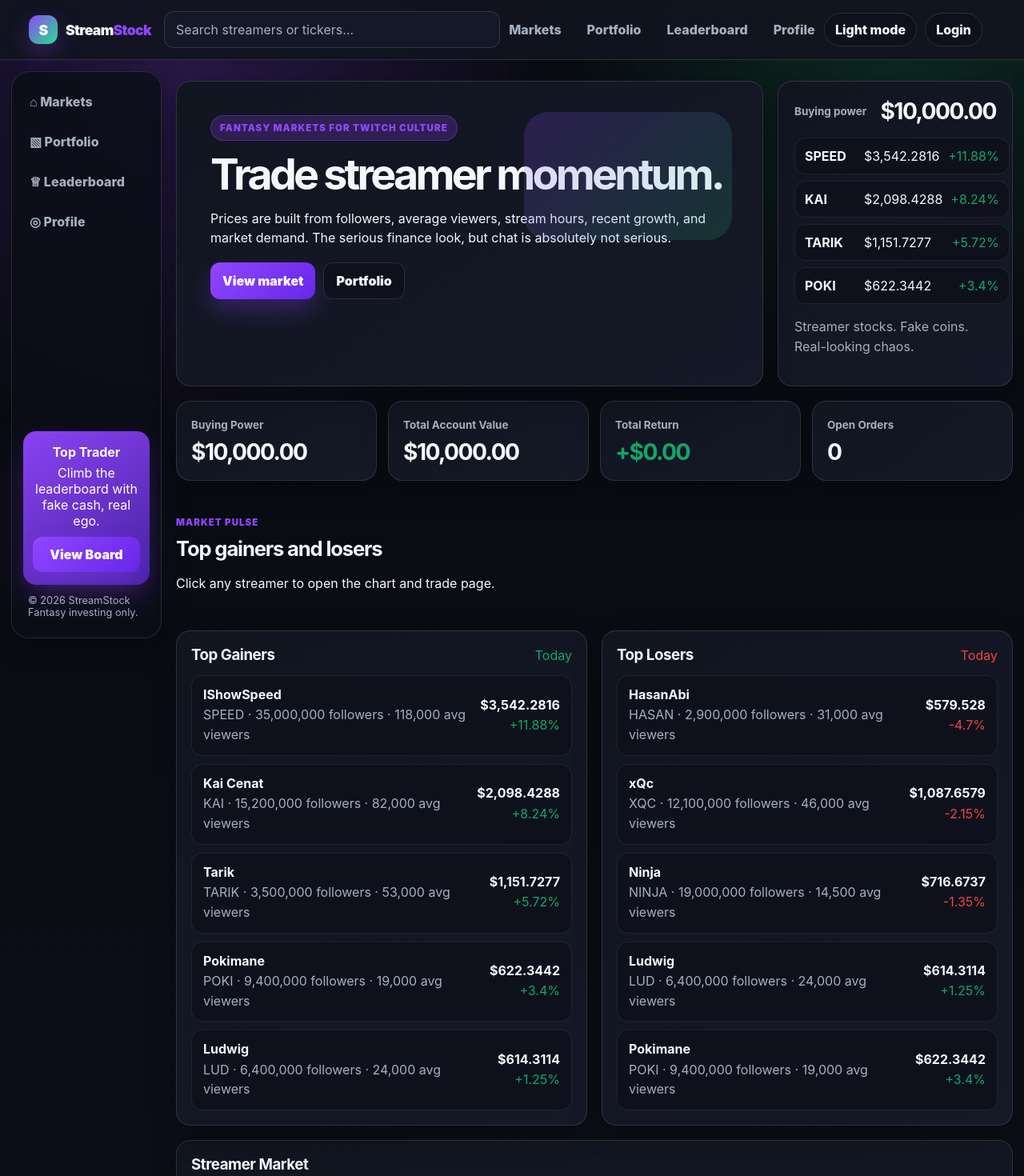
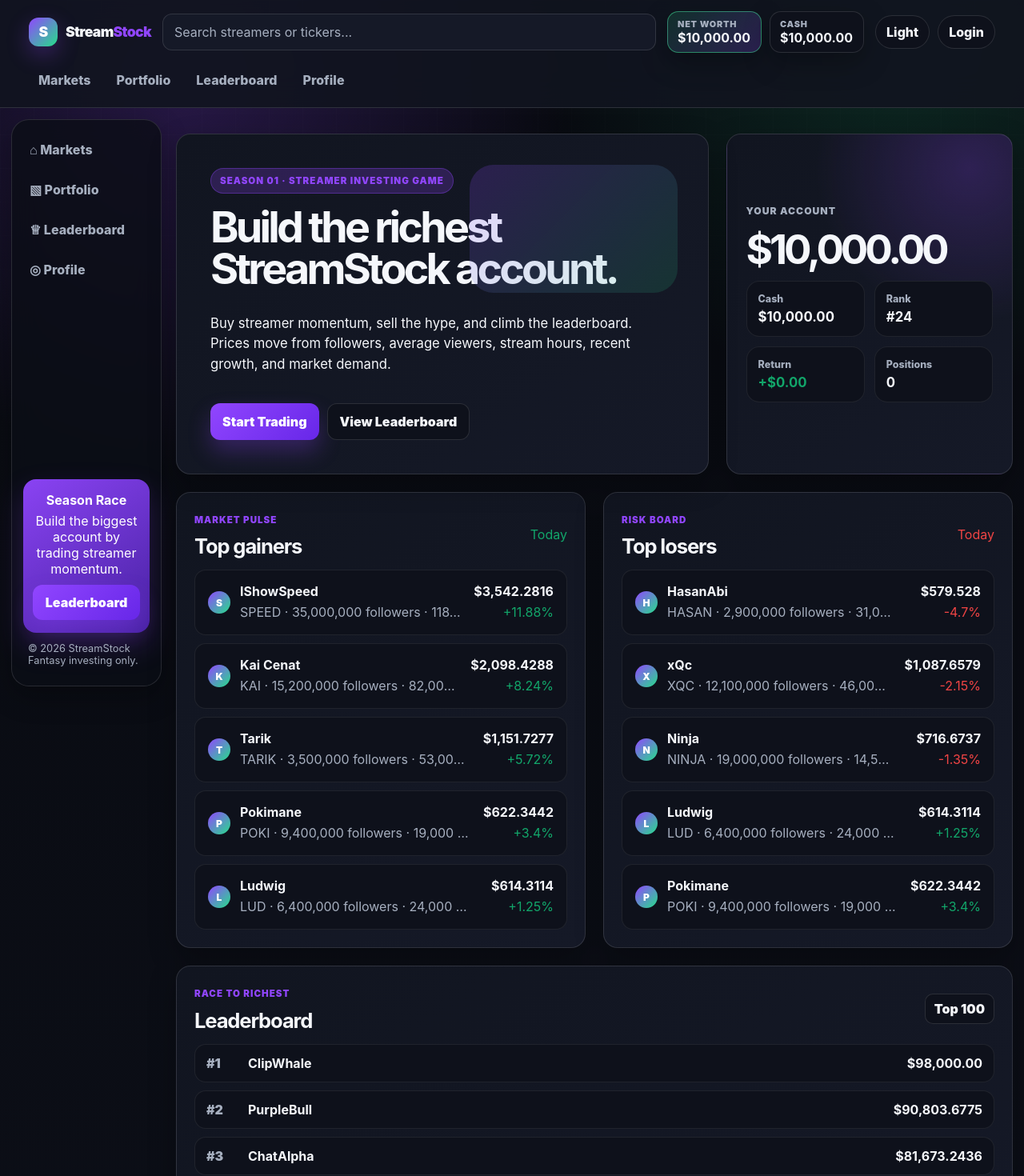
Before and after one commit to iamwyan/streamstock, a Next.js app: page / in a window 1280 px wide. Shown: the top 1470 px of the page at 80% size. Built offline with nearby package versions, Linux system fonts and the light colour scheme.

Commit message:
new update

```diff
--- a/app/globals.css
+++ b/app/globals.css
@@ -469,3 +469,156 @@ input::placeholder { color: var(--muted); }
   .movers-header span:nth-child(3), .mover-row > span:last-child { display:none; }
   .account-tabs a { padding: 14px 13px 11px; }
 }
+
+/* v13 game-first spacing + always-visible money */
+.site-header {
+  grid-template-columns: auto minmax(220px, 380px) minmax(260px, 1fr) auto auto;
+  gap: 14px;
+}
+.money-dock {
+  display: flex;
+  align-items: center;
+  justify-content: flex-end;
+  gap: 10px;
+  min-width: 0;
+}
+.money-chip {
+  min-width: 118px;
+  padding: 8px 12px;
+  border-radius: 14px;
+  border: 1px solid var(--line);
+  background: var(--bg-soft);
+  box-shadow: var(--shadow-soft);
+  display: grid;
+  gap: 2px;
+}
+.money-chip span {
+  color: var(--muted);
+  font-size: .68rem;
+  font-weight: 900;
+  text-transform: uppercase;
+  letter-spacing: .07em;
+}
+.money-chip strong {
+  color: var(--text);
+  font-size: 1rem;
+  line-height: 1.1;
+  white-space: nowrap;
+}
+.money-chip.primary-money {
+  border-color: color-mix(in srgb, var(--broker) 44%, var(--line));
+  background: linear-gradient(135deg, var(--broker-soft), var(--purple-soft));
+}
+.game-hero {
+  display: grid;
+  grid-template-columns: minmax(0, 1.3fr) minmax(320px, .7fr);
+  gap: 22px;
+  margin: 18px 0 22px;
+  align-items: stretch;
+}
+.game-copy {
+  min-height: 270px;
+  display: flex;
+  flex-direction: column;
+  justify-content: center;
+}
+.game-score-card {
+  padding: 24px;
+  display: grid;
+  align-content: center;
+  gap: 16px;
+  background:
+    radial-gradient(circle at 85% 10%, var(--purple-soft), transparent 12rem),
+    linear-gradient(145deg, var(--card), var(--card-2));
+}
+.score-label {
+  color: var(--muted);
+  font-weight: 900;
+  text-transform: uppercase;
+  letter-spacing: .08em;
+  font-size: .76rem;
+}
+.score-money {
+  font-size: clamp(2.4rem, 4vw, 4.4rem);
+  letter-spacing: -.08em;
+  line-height: .95;
+}
+.score-grid {
+  display: grid;
+  grid-template-columns: repeat(2, minmax(0,1fr));
+  gap: 12px;
+}
+.score-grid div {
+  padding: 14px;
+  border: 1px solid var(--line-soft);
+  background: var(--bg-soft);
+  border-radius: 16px;
+  min-width: 0;
+}
+.score-grid span {
+  display: block;
+  color: var(--muted);
+  font-size: .78rem;
+  font-weight: 850;
+  margin-bottom: 5px;
+}
+.score-grid b { font-size: 1.05rem; word-break: break-word; }
+.dashboard-grid {
+  display: grid;
+  grid-template-columns: minmax(0,1fr) minmax(0,1fr) minmax(300px,.72fr);
+  gap: 22px;
+  align-items: start;
+}
+.board-card, .leaderboard-mini, .market-board { padding: 22px; }
+.roomy-head { margin-bottom: 18px; }
+.roomy-row { padding: 16px; }
+.ticker-name {
+  min-width: 0;
+  display: flex;
+  align-items: center;
+  gap: 12px;
+}
+.ticker-name > div { min-width: 0; }
+.ticker-name p { overflow: hidden; text-overflow: ellipsis; white-space: nowrap; }
+.price-stack { text-align: right; min-width: 92px; }
+.leader-mini-list { display: grid; gap: 10px; margin-top: 14px; }
+.leader-mini-row {
+  display: grid;
+  grid-template-columns: 42px minmax(0,1fr) auto;
+  gap: 10px;
+  align-items: center;
+  padding: 13px 14px;
+  border-radius: 14px;
+  background: var(--bg-soft);
+  border: 1px solid var(--line-soft);
+}
+.leader-mini-row span { color: var(--muted); font-weight: 900; }
+.leader-mini-row strong { min-width: 0; overflow: hidden; text-overflow: ellipsis; white-space: nowrap; }
+.leader-mini-row b { white-space: nowrap; }
+.leader-mini-row.you {
+  border-color: color-mix(in srgb, var(--accent) 45%, var(--line));
+  background: linear-gradient(90deg, var(--purple-soft), var(--bg-soft));
+}
+.market-board .search { max-width: 360px; }
+@media (max-width: 1280px) {
+  .site-header { grid-template-columns: auto minmax(220px, 1fr) auto auto; }
+  .desktop-nav { order: 3; grid-column: 1 / -1; justify-content: flex-start; }
+  .money-dock { justify-content: flex-end; }
+  .dashboard-grid { grid-template-columns: 1fr 1fr; }
+  .leaderboard-mini { grid-column: 1 / -1; }
+}
+@media (max-width: 920px) {
+  .game-hero, .dashboard-grid { grid-template-columns: 1fr; }
+  .money-dock { order: 2; width: 100%; justify-content: stretch; }
+  .money-chip { flex: 1; min-width: 0; }
+  .header-actions { order: 1; }
+  .desktop-nav { order: 4; }
+}
+@media (max-width: 760px) {
+  .site-header { position: sticky; top: 0; }
+  .money-chip span { font-size: .62rem; }
+  .money-chip strong { font-size: .92rem; }
+  .score-grid { grid-template-columns: 1fr 1fr; }
+  .price-stack { text-align: left; }
+  .market-board .search { max-width: 100%; }
+}
--- a/app/page.tsx
+++ b/app/page.tsx
@@ -1,8 +1,10 @@
 "use client";
 import Link from "next/link";
-import { useState } from "react";
+import { useMemo, useState } from "react";
 import { useStreamStock } from "@/lib/useStreamStock";
 import { compact, money, priceFor } from "@/lib/market";
+
+const rivalNames = ["ClipWhale", "PurpleBull", "ChatAlpha", "CandleGoblin", "HypeCycle", "DipBuyer"];
 
 export default function HomePage() {
   const app = useStreamStock();
@@ -10,11 +12,50 @@ export default function HomePage() {
   const gainers = [...app.state.streamers].sort((a,b)=>b.dayChange-a.dayChange).slice(0,5);
   const losers = [...app.state.streamers].sort((a,b)=>a.dayChange-b.dayChange).slice(0,5);
   const filtered = app.state.streamers.filter(s => `${s.name} ${s.ticker}`.toLowerCase().includes(q.toLowerCase()));
-  const Row = ({s}:{s:any}) => <Link className="market-row clickable-row" href={`/streamer/${s.ticker}`}><div><strong>{s.name}</strong><p className="muted">{s.ticker} · {compact(s.followers)} followers · {compact(s.avgViewers)} avg viewers</p></div><div style={{textAlign:"right"}}><strong>{money(priceFor(s))}</strong><p className={s.dayChange>=0?"gain":"loss"}>{s.dayChange>=0?"+":""}{s.dayChange}%</p></div></Link>;
+  const leaderboard = useMemo(()=>[
+    { name: app.state.username, value: app.accountValue, tag: "You" },
+    ...rivalNames.map((name,i)=>({ name, value: 98000 - i * 9300 + Math.sin(i) * 2500, tag: i === 0 ? "Leader" : "Rival" }))
+  ].sort((a,b)=>b.value-a.value).slice(0,6), [app.state.username, app.accountValue]);
+  const yourRank = leaderboard.findIndex(u=>u.name===app.state.username) + 1 || 24;
+
+  const Row = ({s}:{s:any}) => <Link className="market-row clickable-row roomy-row" href={`/streamer/${s.ticker}`}>
+    <div className="ticker-name"><span className="avatar-dot">{s.ticker.slice(0,1)}</span><div><strong>{s.name}</strong><p className="muted">{s.ticker} · {compact(s.followers)} followers · {compact(s.avgViewers)} avg viewers</p></div></div>
+    <div className="price-stack"><strong>{money(priceFor(s))}</strong><p className={s.dayChange>=0?"gain":"loss"}>{s.dayChange>=0?"+":""}{s.dayChange}%</p></div>
+  </Link>;
+
   return <>
-    <section className="hero compact-hero"><div className="hero-copy"><div className="pill">Fantasy markets for Twitch culture</div><h1>Trade streamer momentum.</h1><p>Prices are built from followers, average viewers, stream hours, recent growth, and market demand. The serious finance look, but chat is absolutely not serious.</p><div className="hero-actions"><Link className="primary-btn" href="#market">View market</Link><Link className="secondary-btn" href="/portfolio">Portfolio</Link></div></div><div className="hero-card glass-card"><div className="hero-card-top"><span>Buying power</span><strong>{money(app.state.cash)}</strong></div><div className="ticker-tape">{gainers.slice(0,4).map(s=><div className="tape-item" key={s.ticker}><strong>{s.ticker}</strong><span>{money(priceFor(s))}</span><span className={s.dayChange>=0?"gain":"loss"}>{s.dayChange>=0?"+":""}{s.dayChange}%</span></div>)}</div><p className="muted">Streamer stocks. Fake coins. Real-looking chaos.</p></div></section>
-    <section className="stats-row compact-stats"><article className="stat-card"><span>Buying Power</span><strong>{money(app.state.cash)}</strong></article><article className="stat-card"><span>Total Account Value</span><strong>{money(app.accountValue)}</strong></article><article className="stat-card"><span>Total Return</span><strong className={app.totalReturn>=0?"gain":"loss"}>{app.totalReturn>=0?"+":""}{money(app.totalReturn)}</strong></article><article className="stat-card"><span>Open Orders</span><strong>{app.state.orders.length}</strong></article></section>
-    <section className="section-grid" id="market"><div className="section-heading"><p className="eyebrow">Market pulse</p><h2>Top gainers and losers</h2><p>Click any streamer to open the chart and trade page.</p></div><div className="market-lists"><article className="panel"><div className="panel-head"><h3>Top Gainers</h3><span className="gain">Today</span></div><div className="list-stack">{gainers.map(s=><Row key={s.ticker} s={s}/>)}</div></article><article className="panel"><div className="panel-head"><h3>Top Losers</h3><span className="loss">Today</span></div><div className="list-stack">{losers.map(s=><Row key={s.ticker} s={s}/>)}</div></article></div></section>
-    <section className="panel full"><div className="panel-head wrap"><div><h3>Streamer Market</h3><p className="muted">Search the board. Open a streamer to chart and trade.</p></div><input className="search" value={q} onChange={e=>setQ(e.target.value)} type="search" placeholder="Search streamer or ticker..." /></div><div className="table-wrap"><table><thead><tr><th>Streamer</th><th>Ticker</th><th>Followers</th><th>Avg Viewers</th><th>Price</th><th>Day</th><th></th></tr></thead><tbody>{filtered.map(s=><tr key={s.ticker}><td><strong>{s.name}</strong></td><td><span className="ticker-badge">{s.ticker}</span></td><td>{compact(s.followers)}</td><td>{compact(s.avgViewers)}</td><td>{money(priceFor(s))}</td><td className={s.dayChange>=0?"gain":"loss"}>{s.dayChange>=0?"+":""}{s.dayChange}%</td><td><Link className="row-btn" href={`/streamer/${s.ticker}`}>Open</Link></td></tr>)}</tbody></table></div></section>
+    <section className="game-hero">
+      <div className="hero-copy game-copy">
+        <div className="pill">Season 01 · streamer investing game</div>
+        <h1>Build the richest StreamStock account.</h1>
+        <p className="big-muted">Buy streamer momentum, sell the hype, and climb the leaderboard. Prices move from followers, average viewers, stream hours, recent growth, and market demand.</p>
+        <div className="hero-actions"><Link className="primary-btn" href="#market">Start Trading</Link><Link className="secondary-btn" href="/leaderboard">View Leaderboard</Link></div>
+      </div>
+      <aside className="game-score-card panel">
+        <div className="score-label">Your Account</div>
+        <strong className="score-money">{money(app.accountValue)}</strong>
+        <div className="score-grid"><div><span>Cash</span><b>{money(app.state.cash)}</b></div><div><span>Rank</span><b>#{yourRank || "--"}</b></div><div><span>Return</span><b className={app.totalReturn>=0?"gain":"loss"}>{app.totalReturn>=0?"+":""}{money(app.totalReturn)}</b></div><div><span>Positions</span><b>{Object.keys(app.state.positions).length}</b></div></div>
+      </aside>
+    </section>
+
+    <section className="dashboard-grid">
+      <article className="panel board-card">
+        <div className="panel-head"><div><p className="eyebrow">Market pulse</p><h2>Top gainers</h2></div><span className="gain">Today</span></div>
+        <div className="list-stack">{gainers.map(s=><Row key={s.ticker} s={s}/>)}</div>
+      </article>
+      <article className="panel board-card">
+        <div className="panel-head"><div><p className="eyebrow">Risk board</p><h2>Top losers</h2></div><span className="loss">Today</span></div>
+        <div className="list-stack">{losers.map(s=><Row key={s.ticker} s={s}/>)}</div>
+      </article>
+      <article className="panel leaderboard-mini">
+        <div className="panel-head"><div><p className="eyebrow">Race to richest</p><h2>Leaderboard</h2></div><Link className="row-btn small" href="/leaderboard">Top 100</Link></div>
+        <div className="leader-mini-list">{leaderboard.map((u,i)=><div className={u.name===app.state.username?"leader-mini-row you":"leader-mini-row"} key={u.name}><span>#{i+1}</span><strong>{u.name}</strong><b>{money(u.value)}</b></div>)}</div>
+      </article>
+    </section>
+
+    <section className="panel full market-board" id="market">
+      <div className="panel-head wrap roomy-head"><div><p className="eyebrow">Trade board</p><h2>Streamer Market</h2><p className="muted">Open a streamer to view candles, metrics, and place orders.</p></div><input className="search" value={q} onChange={e=>setQ(e.target.value)} type="search" placeholder="Search streamer or ticker..." /></div>
+      <div className="table-wrap"><table><thead><tr><th>Streamer</th><th>Ticker</th><th>Followers</th><th>Avg Viewers</th><th>Price</th><th>Day</th><th></th></tr></thead><tbody>{filtered.map(s=><tr key={s.ticker}><td><strong>{s.name}</strong></td><td><span className="ticker-badge">{s.ticker}</span></td><td>{compact(s.followers)}</td><td>{compact(s.avgViewers)}</td><td>{money(priceFor(s))}</td><td className={s.dayChange>=0?"gain":"loss"}>{s.dayChange>=0?"+":""}{s.dayChange}%</td><td><Link className="row-btn" href={`/streamer/${s.ticker}`}>Trade</Link></td></tr>)}</tbody></table></div>
+    </section>
   </>;
 }
--- a/components/Shell.tsx
+++ b/components/Shell.tsx
@@ -1,9 +1,12 @@
 "use client";
 import Link from "next/link";
 import { useEffect, useState } from "react";
+import { useStreamStock } from "@/lib/useStreamStock";
+import { money } from "@/lib/market";
 
 export default function Shell({ children }: { children: React.ReactNode }) {
   const [theme, setTheme] = useState("dark");
+  const app = useStreamStock();
   useEffect(() => {
     const saved = localStorage.getItem("ss_theme")?.replaceAll('"', '') || "dark";
     setTheme(saved); document.documentElement.setAttribute("data-theme", saved);
@@ -18,7 +21,11 @@ export default function Shell({ children }: { children: React.ReactNode }) {
       <Link className="brand" href="/"><span className="brand-mark">S</span><span>Stream<span style={{color:"var(--accent)"}}>Stock</span></span></Link>
       <div className="header-search"><input type="search" placeholder="Search streamers or tickers..." /></div>
       <nav className="desktop-nav"><Link href="/">Markets</Link><Link href="/portfolio">Portfolio</Link><Link href="/leaderboard">Leaderboard</Link><Link href="/profile">Profile</Link></nav>
-      <div className="header-actions"><button className="ghost-btn" onClick={toggleTheme}>{theme === "dark" ? "Light mode" : "Dark mode"}</button><Link className="ghost-btn" href="/login">Login</Link></div>
+      <div className="money-dock" aria-label="Account money snapshot">
+        <Link href="/portfolio" className="money-chip primary-money"><span>Net Worth</span><strong>{money(app.accountValue)}</strong></Link>
+        <Link href="/portfolio" className="money-chip"><span>Cash</span><strong>{money(app.state.cash)}</strong></Link>
+      </div>
+      <div className="header-actions"><button className="ghost-btn" onClick={toggleTheme}>{theme === "dark" ? "Light" : "Dark"}</button><Link className="ghost-btn" href="/login">Login</Link></div>
     </header>
     <div className="app-shell">
       <aside className="side-rail">
@@ -29,7 +36,7 @@ export default function Shell({ children }: { children: React.ReactNode }) {
           <Link className="side-link" href="/profile">◎ Profile</Link>
         </div>
         <div>
-          <div className="side-promo"><strong>Top Trader</strong><span>Climb the leaderboard with fake cash, real ego.</span><Link className="primary-btn" href="/leaderboard">View Board</Link></div>
+          <div className="side-promo"><strong>Season Race</strong><span>Build the biggest account by trading streamer momentum.</span><Link className="primary-btn" href="/leaderboard">Leaderboard</Link></div>
           <div className="side-foot">© 2026 StreamStock<br/>Fantasy investing only.</div>
         </div>
       </aside>
```
